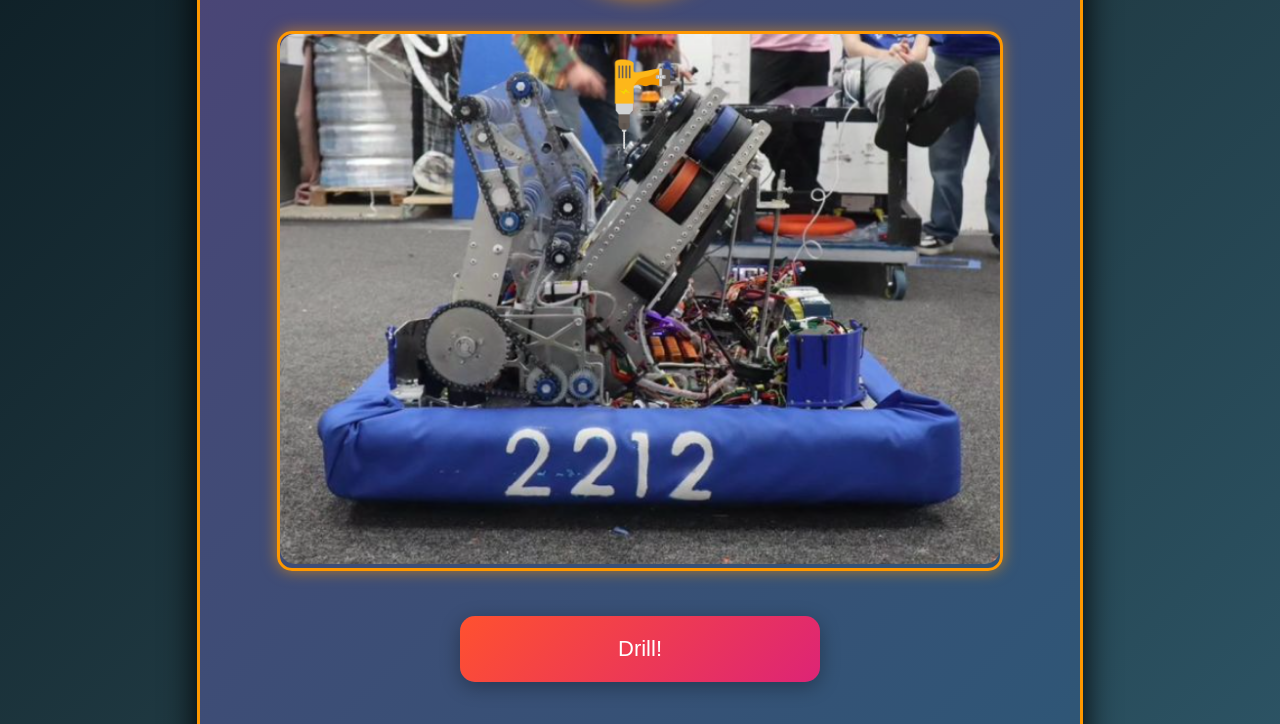
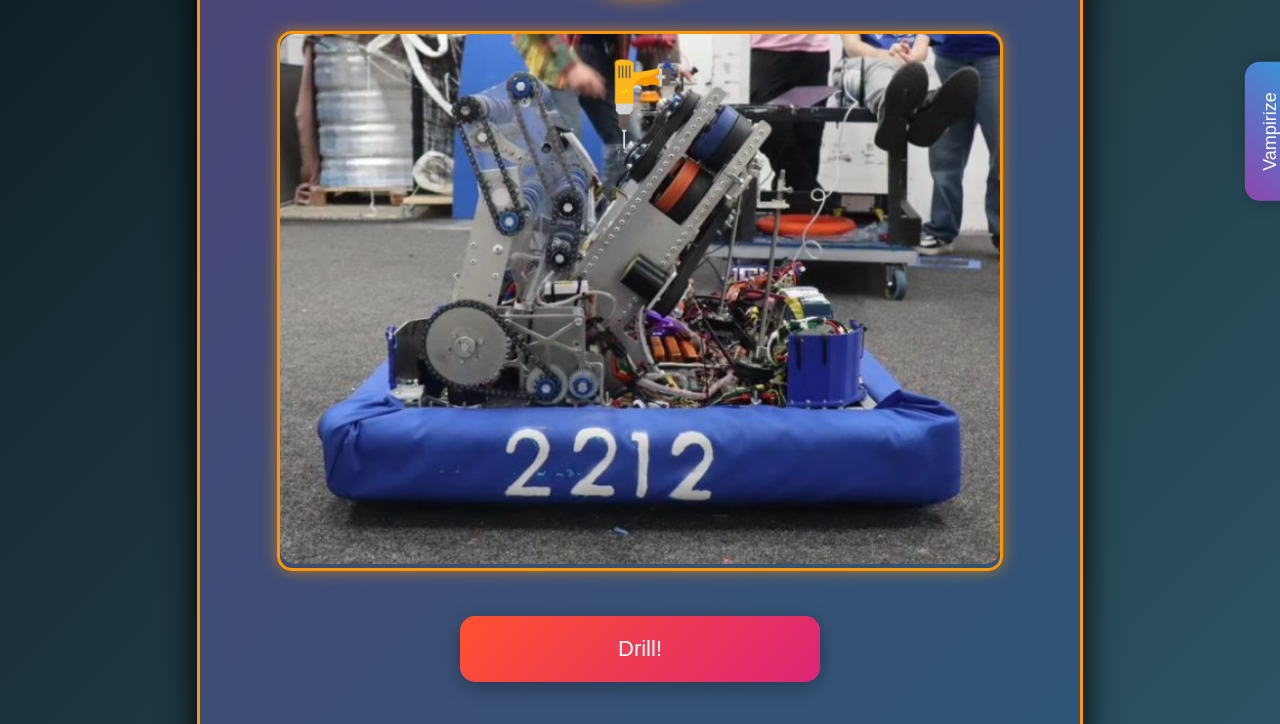
Before and after one commit to RealManPy/ByeByeSpikes, a plain HTML site: page index.html in a window 1280 px wide. Shown: the part 54-778 px from the top of the page. Drawn offline with Linux system fonts and the light colour scheme.

Commit message:
Add files via upload

```diff
--- a/index.html
+++ b/index.html
@@ -21,6 +21,7 @@
                 <button id="upgrade-perSec">Upgrade Robots/sec <br><span id="PSupgrade-cost">50</span> Robots</button>
             </div>
         </div>
+	<button id="vampirize-button">Vampirize</button>
     </div>
     <div id="alert-container" class="hidden">
         <p id="alert-message"></p>
--- a/script.js
+++ b/script.js
@@ -71,3 +71,11 @@ document.addEventListener("DOMContentLoaded", () => {
         }, 2000);
     }
 });
+
+const vampirizeButton = document.getElementById('vampirize-button');
+const robotImage = document.getElementById('robot');
+
+vampirizeButton.addEventListener('click', () => {
+    robotImage.src = 'shay.png';
+    showAlert('Robot vampirized!');
+});
--- a/styles.css
+++ b/styles.css
@@ -129,3 +129,25 @@ body {
 #alert-container.hidden {
     opacity: 0;
 }
+
+#vampirize-button {
+    position: absolute;
+    top: 20%;
+    right: -60px;
+    padding: 15px 30px;
+    font-size: 18px;
+    border: none;
+    border-radius: 15px;
+    background: linear-gradient(135deg, #8e44ad, #3498db);
+    color: white;
+    cursor: pointer;
+    transform: rotate(-90deg);
+    transition: background 0.3s, transform 0.1s;
+    box-shadow: 0 5px 20px rgba(0, 0, 0, 0.3);
+}
+
+#vampirize-button:hover {
+    background: linear-gradient(135deg, #3498db, #8e44ad);
+    transform: rotate(-90deg) scale(1.1);
+    box-shadow: 0 0 25px rgba(142, 68, 173, 0.6);
+}
```
Also changed, not shown: shay.png (added).
